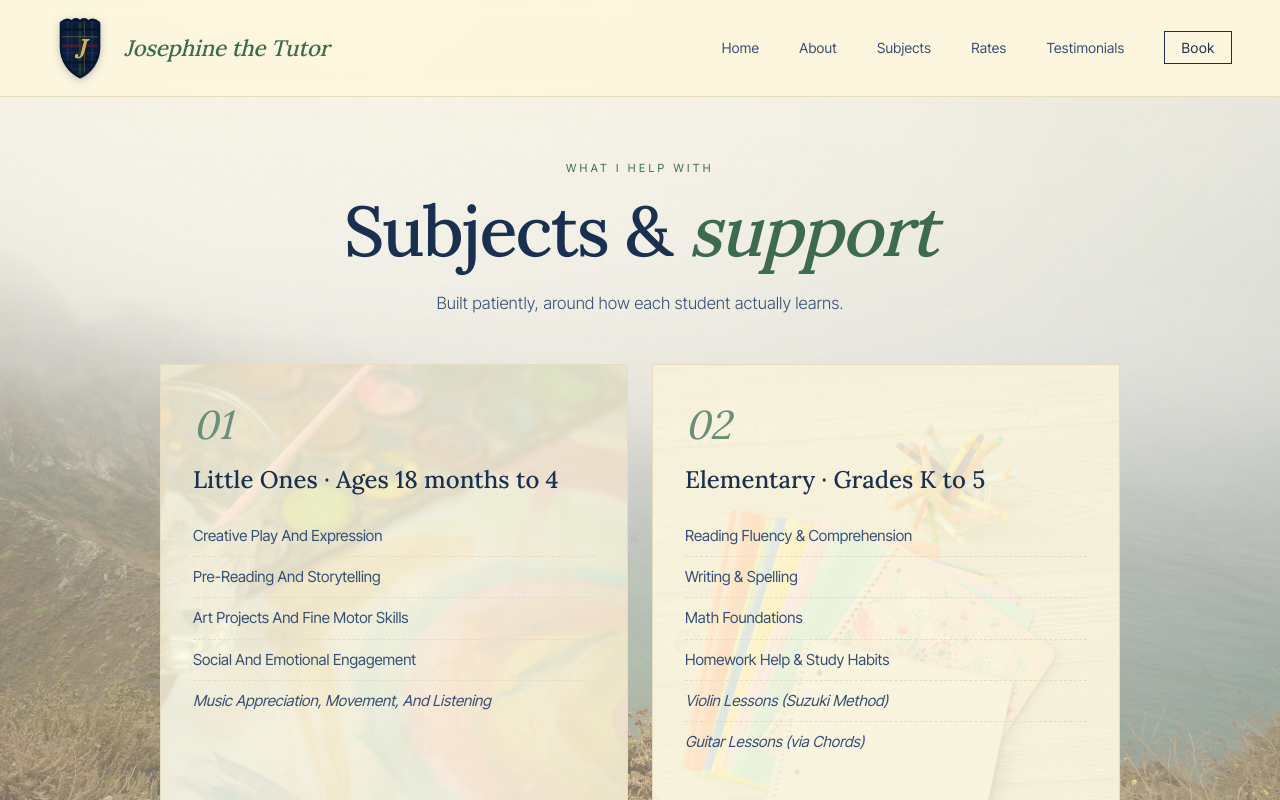
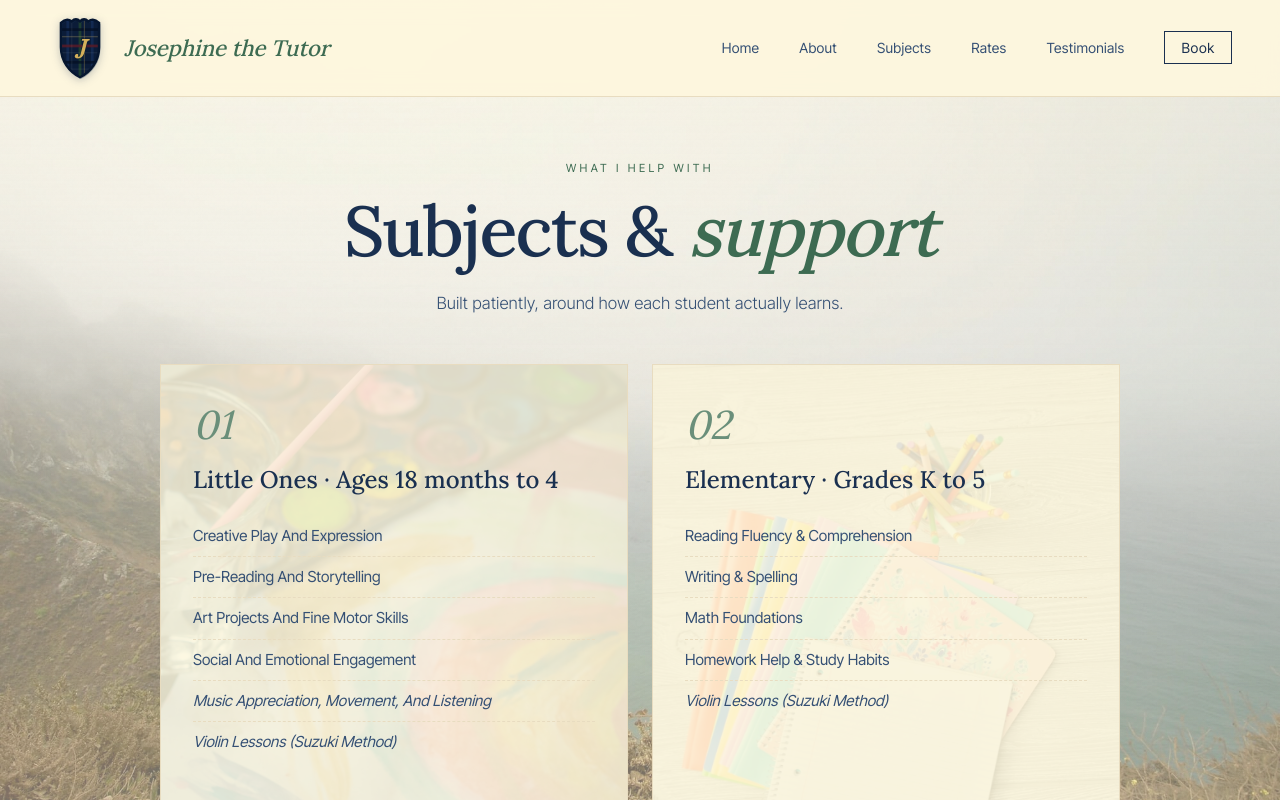
Before and after one commit to patrickparagas1/josephine-tutoring, a Next.js app: page /subjects in a window 1280 px wide. Shown: the top 800 px of the page. Built offline with nearby package versions, Linux system fonts and the light colour scheme.

Commit message:
Remove Guitar Lessons from Elementary and Middle School; add Violin Lessons to Little Ones

```diff
--- a/components/Services.tsx
+++ b/components/Services.tsx
@@ -27,19 +27,19 @@ export default function Services() {
             id: "little-ones",
             num: "01",
             title: "Little Ones · Ages 18 months to 4",
-            items: ["Creative Play And Expression", "Pre-Reading And Storytelling", "Art Projects And Fine Motor Skills", "Social And Emotional Engagement", "Music Appreciation, Movement, And Listening"],
+            items: ["Creative Play And Expression", "Pre-Reading And Storytelling", "Art Projects And Fine Motor Skills", "Social And Emotional Engagement", "Music Appreciation, Movement, And Listening", "Violin Lessons (Suzuki Method)"],
           },
           {
             id: "elementary",
             num: "02",
             title: "Elementary · Grades K to 5",
-            items: ["Reading Fluency & Comprehension", "Writing & Spelling", "Math Foundations", "Homework Help & Study Habits", "Violin Lessons (Suzuki Method)", "Guitar Lessons (via Chords)"],
+            items: ["Reading Fluency & Comprehension", "Writing & Spelling", "Math Foundations", "Homework Help & Study Habits", "Violin Lessons (Suzuki Method)"],
           },
           {
             id: "middle-school",
             num: "03",
             title: "Middle School · Grades 6 to 8",
-            items: ["Prealgebra & Algebra", "Essay Writing", "Reading & Vocabulary", "Science & History", "Organization & Planning", "Violin Lessons (Suzuki Method)", "Guitar Lessons (via Chords)"],
+            items: ["Prealgebra & Algebra", "Essay Writing", "Reading & Vocabulary", "Science & History", "Organization & Planning", "Violin Lessons (Suzuki Method)"],
           },
           {
             id: "high-school",
```
